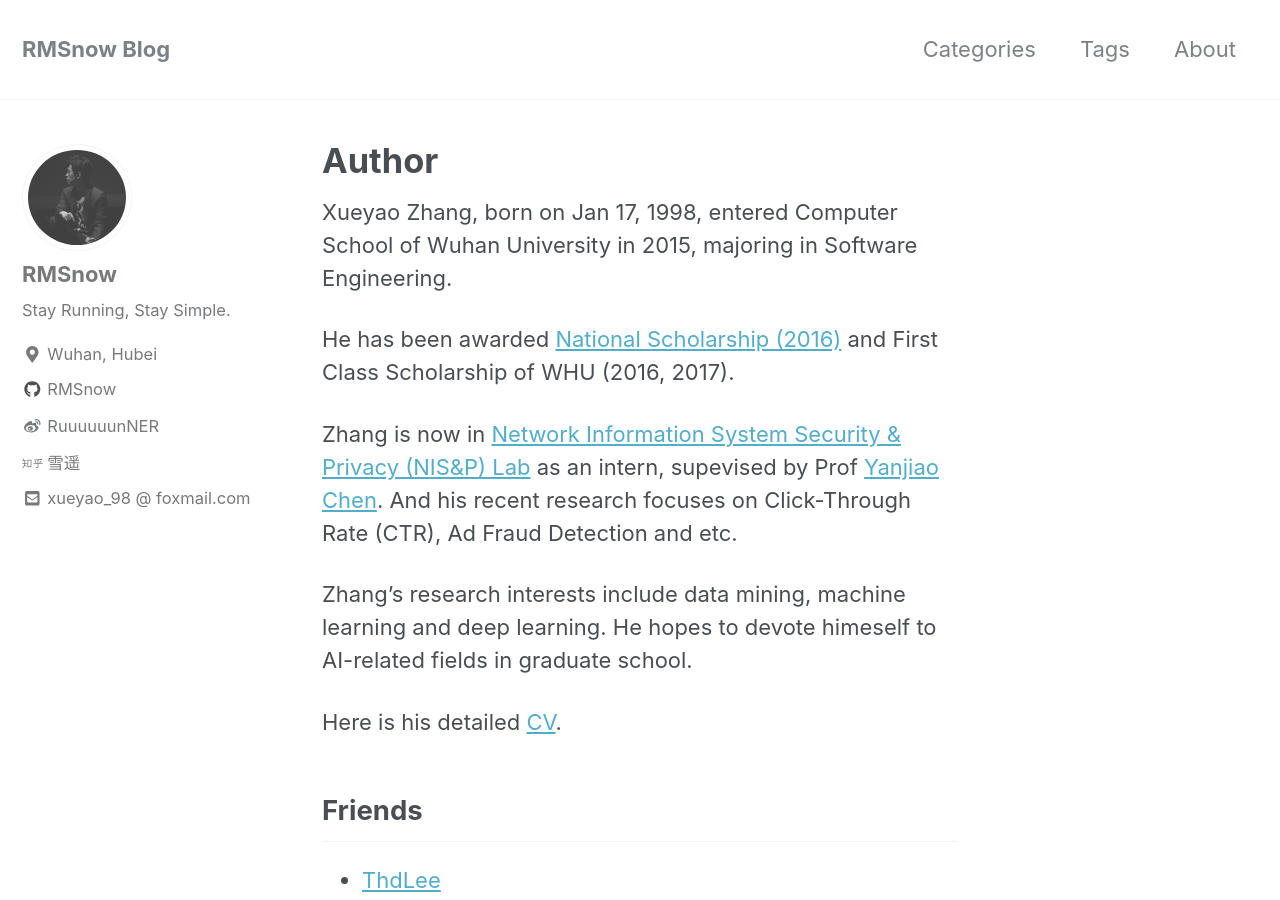
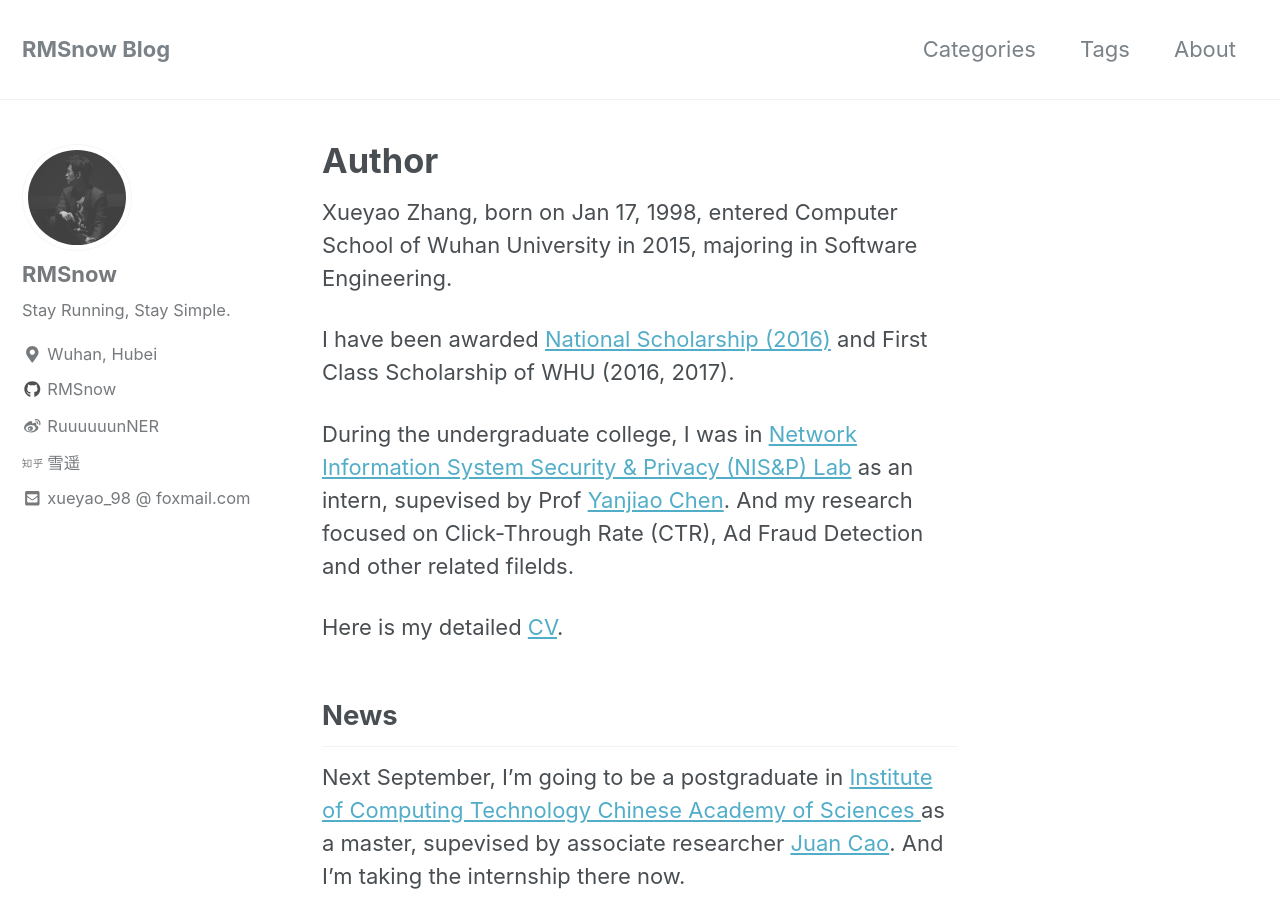
Before and after one commit to RMSnow/RMSnow.github.io, a Jekyll site: the page built from about/about.md, in a window 1280 px wide and 900 px high. Built offline with Jekyll 4.4.1, drawn with Linux system fonts in a browser that asks for light colours; nearby versions of some CDN libraries; some of the changed text lies outside the part shown.

Commit message:
update about

```diff
--- a/_config.yml
+++ b/_config.yml
@@ -266,7 +266,7 @@ defaults:
     values:
       layout: single
       author_profile: true
-      read_time: true
+      read_time: false
       comments: false
       share: true # change to Gitment
       related: false
--- a/_sass/minimal-mistakes/_variables.scss
+++ b/_sass/minimal-mistakes/_variables.scss
@@ -6,7 +6,8 @@
    Typography
    ========================================================================== */
 
-$doc-font-size: 16 !default;
+// $doc-font-size: 16 !default;
+$doc-font-size: 14 !default;
 
 /* paragraph indention */
 $paragraph-indent: false !default; // true, false (default)
--- a/about/about.md
+++ b/about/about.md
@@ -7,13 +7,17 @@ author_profile: true
 
 Xueyao Zhang, born on Jan 17, 1998, entered Computer School of Wuhan University in 2015, majoring in Software Engineering.
 
-He has been awarded [National Scholarship (2016)](https://raw.githubusercontent.com/RMSnow/CV/master/materials/NationalScholarship.jpg) and First Class Scholarship of WHU (2016, 2017).
+I have been awarded [National Scholarship (2016)](https://raw.githubusercontent.com/RMSnow/CV/master/materials/NationalScholarship.jpg) and First Class Scholarship of WHU (2016, 2017).
 
-Zhang is now in [Network Information System Security & Privacy (NIS&P) Lab](http://nisplab.whu.edu.cn/index.html) as an intern, supevised by Prof [Yanjiao Chen](http://iqua.ece.toronto.edu/ychen). And his recent research focuses on Click-Through Rate (CTR), Ad Fraud Detection and etc.
+During the undergraduate college, I was in [Network Information System Security & Privacy (NIS&P) Lab](http://nisplab.whu.edu.cn/index.html) as an intern, supevised by Prof [Yanjiao Chen](http://iqua.ece.toronto.edu/ychen). And my research focused on Click-Through Rate (CTR), Ad Fraud Detection and other related filelds.
 
-Zhang's research interests include data mining, machine learning and deep learning. He hopes to devote himeself to AI-related fields in graduate school.
+Here is my detailed [CV](https://github.com/RMSnow/CV/blob/master/en-basic/CV-EN.pdf).
 
-Here is his detailed [CV](https://github.com/RMSnow/CV/blob/master/en-basic/CV-EN.pdf).
+## News
+
+Next September, I'm going to be a postgraduate in [Institute of Computing Technology Chinese Academy of Sciences ](http://www.ict.ac.cn/) as a master, supevised by associate researcher [Juan Cao](http://sourcedb.ict.cas.cn/cn/jssrck/201011/t20101123_3028158.html). And I'm taking the internship there now.
+
+My research focuses on social media computing, including Rumor Detection and etc. Besides, I'm interested in the research of Music, especially whose methods are involved in data mining and machine learning, such as Music Generation and Music Information Retrieval.
 
 ## Friends
 
```
Also changed, not shown: other parts of about/about.md (+2 -0 lines), README.md.
